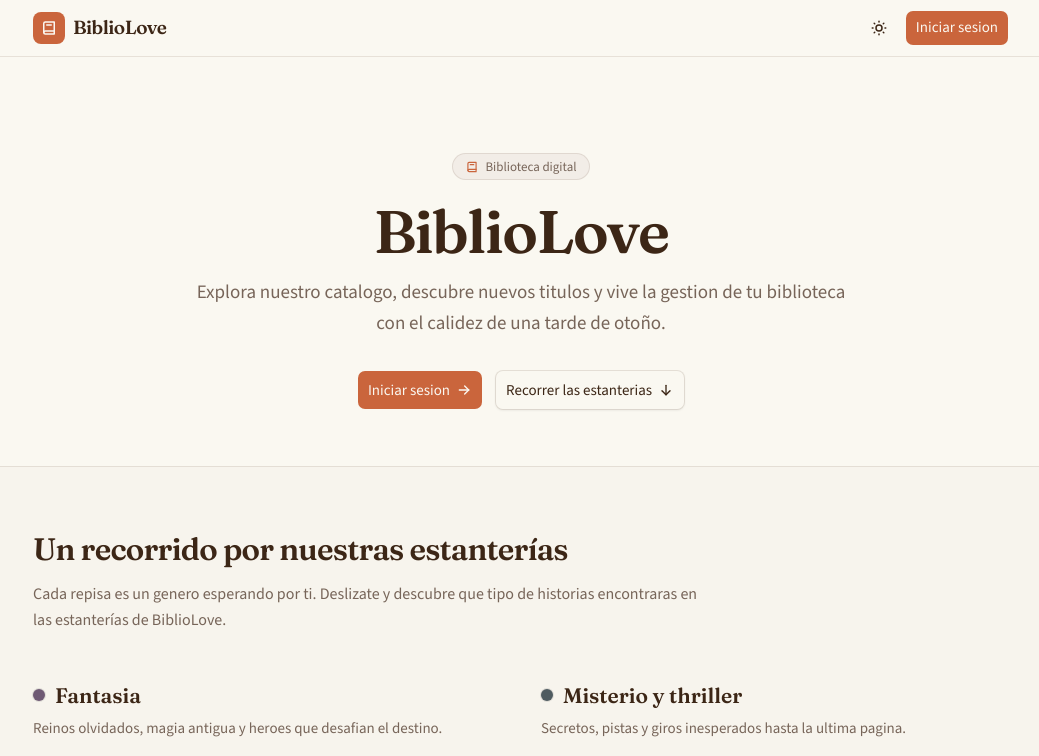
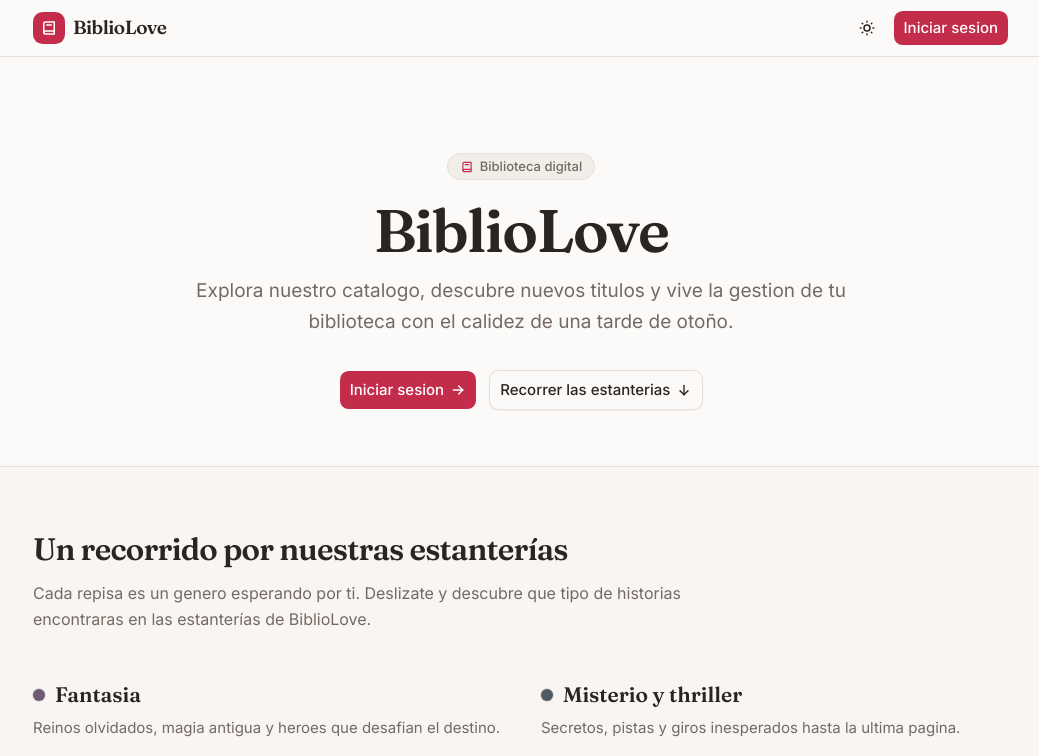
Before and after one commit to MalvarezU/BiblioLove, a Next.js app: page / in a window 1280 px wide. Shown: the top 756 px of the page, without its empty margins (119-1158 px from the left). Built offline with nearby package versions, Linux system fonts and the light colour scheme; no server answers.

Commit message:
feat(identidad): aplicar paleta BibloLove (borgona/crema/tinta) y fuentes Fraunces+Inter

```diff
--- a/app/globals.css
+++ b/app/globals.css
@@ -18,7 +18,8 @@
 @theme inline {
   --color-background: var(--background);
   --color-foreground: var(--foreground);
-  --font-sans: var(--font-sans);
+  --font-sans: var(--font-inter);
+  --font-display: var(--font-fraunces);
   --font-mono: var(--font-geist-mono);
   --font-heading: var(--font-display);
   --color-sidebar-ring: var(--sidebar-ring);
@@ -53,6 +54,7 @@
   --color-popover: var(--popover);
   --color-card-foreground: var(--card-foreground);
   --color-card: var(--card);
+  --color-rating: var(--rating);
   --radius-sm: calc(var(--radius) * 0.6);
   --radius-md: calc(var(--radius) * 0.8);
   --radius-lg: var(--radius);
@@ -62,81 +64,85 @@
   --radius-4xl: calc(var(--radius) * 2.6);
 }
 
-/* Tema claro: papel crema, marrones calidos y naranjas otonales */
+/* BibloLove — claro: crema papel, tinta cafe y borgona love */
 :root {
-  --background: oklch(0.978 0.009 88);
-  --foreground: oklch(0.29 0.042 55);
-  --card: oklch(0.996 0.005 92);
-  --card-foreground: oklch(0.29 0.042 55);
-  --popover: oklch(0.996 0.005 92);
-  --popover-foreground: oklch(0.29 0.042 55);
-  --primary: oklch(0.62 0.14 42);
-  --primary-foreground: oklch(0.98 0.01 90);
-  --secondary: oklch(0.94 0.015 105);
-  --secondary-foreground: oklch(0.33 0.04 55);
-  --muted: oklch(0.948 0.01 75);
-  --muted-foreground: oklch(0.52 0.03 55);
-  --accent: oklch(0.925 0.04 60);
-  --accent-foreground: oklch(0.31 0.04 55);
-  --destructive: oklch(0.55 0.16 30);
-  --success: oklch(0.6 0.1 150);
-  --warning: oklch(0.72 0.12 72);
-  --info: oklch(0.6 0.08 235);
-  --border: oklch(0.5 0.045 55 / 0.15);
-  --input: oklch(0.5 0.045 55 / 0.24);
-  --ring: oklch(0.62 0.14 42);
-  --chart-1: oklch(0.75 0.11 65);
-  --chart-2: oklch(0.7 0.09 145);
-  --chart-3: oklch(0.65 0.12 40);
-  --chart-4: oklch(0.68 0.1 85);
-  --chart-5: oklch(0.6 0.07 30);
-  --radius: 0.625rem;
-  --sidebar: oklch(0.96 0.012 82);
-  --sidebar-foreground: oklch(0.28 0.04 55);
-  --sidebar-primary: oklch(0.6 0.13 45);
-  --sidebar-primary-foreground: oklch(0.98 0.01 90);
-  --sidebar-accent: oklch(0.91 0.025 75);
-  --sidebar-accent-foreground: oklch(0.3 0.04 55);
-  --sidebar-border: oklch(0.5 0.045 55 / 0.14);
-  --sidebar-ring: oklch(0.62 0.14 42);
+  --radius: 0.75rem;
+  --background: hsl(40 33% 98%);
+  --foreground: hsl(24 10% 15%);
+  --card: hsl(0 0% 100%);
+  --card-foreground: hsl(24 10% 15%);
+  --popover: hsl(0 0% 100%);
+  --popover-foreground: hsl(24 10% 15%);
+  --primary: hsl(348 63% 47%);
+  --primary-foreground: hsl(0 0% 100%);
+  --secondary: hsl(35 25% 90%);
+  --secondary-foreground: hsl(24 10% 22%);
+  --muted: hsl(35 20% 93%);
+  --muted-foreground: hsl(25 8% 42%);
+  --accent: hsl(38 45% 90%);
+  --accent-foreground: hsl(24 10% 20%);
+  --destructive: hsl(0 72% 45%);
+  --success: hsl(140 40% 40%);
+  --warning: hsl(38 80% 50%);
+  --info: hsl(25 8% 42%);
+  --border: hsl(35 15% 87%);
+  --input: hsl(35 15% 87%);
+  --ring: hsl(348 63% 47%);
+  --rating: hsl(38 80% 50%);
+  --rating-strong: hsl(38 80% 43%);
+  --chart-1: hsl(348 63% 47%);
+  --chart-2: hsl(38 80% 50%);
+  --chart-3: hsl(140 20% 40%);
+  --chart-4: hsl(25 60% 55%);
+  --chart-5: hsl(330 40% 55%);
+  --sidebar: hsl(35 25% 94%);
+  --sidebar-foreground: hsl(24 10% 15%);
+  --sidebar-primary: hsl(348 63% 47%);
+  --sidebar-primary-foreground: hsl(0 0% 100%);
+  --sidebar-accent: hsl(38 45% 90%);
+  --sidebar-accent-foreground: hsl(24 10% 20%);
+  --sidebar-border: hsl(35 15% 87%);
+  --sidebar-ring: hsl(348 63% 47%);
 }
 
-/* Tema oscuro: marron-carbon calido, crema y ambar */
+/* BibloLove — oscuro: chocolate calido para lectura nocturna */
 .dark {
-  --background: oklch(0.2 0.014 68);
-  --foreground: oklch(0.95 0.015 85);
-  --card: oklch(0.245 0.017 68);
-  --card-foreground: oklch(0.95 0.015 85);
-  --popover: oklch(0.245 0.017 68);
-  --popover-foreground: oklch(0.95 0.015 85);
-  --primary: oklch(0.75 0.13 55);
-  --primary-foreground: oklch(0.2 0.03 45);
-  --secondary: oklch(0.31 0.02 85);
-  --secondary-foreground: oklch(0.95 0.015 85);
-  --muted: oklch(0.285 0.015 60);
-  --muted-foreground: oklch(0.7 0.02 65);
-  --accent: oklch(0.33 0.035 55);
-  --accent-foreground: oklch(0.95 0.015 85);
-  --destructive: oklch(0.65 0.15 30);
-  --success: oklch(0.72 0.11 150);
-  --warning: oklch(0.78 0.12 75);
-  --info: oklch(0.7 0.08 235);
-  --border: oklch(0.95 0.015 85 / 0.1);
-  --input: oklch(0.95 0.015 85 / 0.16);
-  --ring: oklch(0.75 0.13 55);
-  --chart-1: oklch(0.75 0.11 65);
-  --chart-2: oklch(0.7 0.09 145);
-  --chart-3: oklch(0.65 0.12 40);
-  --chart-4: oklch(0.68 0.1 85);
-  --chart-5: oklch(0.6 0.07 30);
-  --sidebar: oklch(0.24 0.017 65);
-  --sidebar-foreground: oklch(0.95 0.015 85);
-  --sidebar-primary: oklch(0.72 0.12 50);
-  --sidebar-primary-foreground: oklch(0.2 0.03 45);
-  --sidebar-accent: oklch(0.31 0.025 60);
-  --sidebar-accent-foreground: oklch(0.95 0.015 85);
-  --sidebar-border: oklch(0.95 0.015 85 / 0.1);
-  --sidebar-ring: oklch(0.75 0.13 55);
+  --background: hsl(20 8% 10%);
+  --foreground: hsl(35 20% 92%);
+  --card: hsl(20 8% 13%);
+  --card-foreground: hsl(35 20% 92%);
+  --popover: hsl(20 8% 13%);
+  --popover-foreground: hsl(35 20% 92%);
+  --primary: hsl(348 70% 53%);
+  --primary-foreground: hsl(0 0% 100%);
+  --secondary: hsl(20 6% 18%);
+  --secondary-foreground: hsl(35 20% 90%);
+  --muted: hsl(20 6% 16%);
+  --muted-foreground: hsl(30 8% 62%);
+  --accent: hsl(20 6% 18%);
+  --accent-foreground: hsl(35 20% 92%);
+  --destructive: hsl(0 62% 55%);
+  --success: hsl(140 30% 50%);
+  --warning: hsl(38 90% 62%);
+  --info: hsl(30 8% 62%);
+  --border: hsl(30 10% 20%);
+  --input: hsl(30 10% 20%);
+  --ring: hsl(348 70% 53%);
+  --rating: hsl(38 90% 62%);
+  --rating-strong: hsl(38 80% 50%);
+  --chart-1: hsl(348 70% 58%);
+  --chart-2: hsl(38 90% 62%);
+  --chart-3: hsl(140 20% 50%);
+  --chart-4: hsl(25 60% 60%);
+  --chart-5: hsl(330 40% 60%);
+  --sidebar: hsl(20 8% 12%);
+  --sidebar-foreground: hsl(35 20% 92%);
+  --sidebar-primary: hsl(348 70% 53%);
+  --sidebar-primary-foreground: hsl(0 0% 100%);
+  --sidebar-accent: hsl(20 6% 18%);
+  --sidebar-accent-foreground: hsl(35 20% 92%);
+  --sidebar-border: hsl(30 10% 20%);
+  --sidebar-ring: hsl(348 70% 53%);
 }
 
 @layer base {
@@ -152,7 +158,27 @@
   html {
     @apply font-sans;
   }
+  ::selection {
+    background: hsl(348 63% 47% / 0.2);
+  }
 }
+
+/* Animaciones de la identidad BibloLove */
+@keyframes heartbeat {
+  0% { transform: scale(1); }
+  25% { transform: scale(1.35); }
+  50% { transform: scale(0.92); }
+  75% { transform: scale(1.15); }
+  100% { transform: scale(1); }
+}
+.heart-pop { animation: heartbeat 0.6s ease-in-out; transform-origin: center; }
+
+@keyframes float-soft {
+  0%, 100% { transform: translateY(0); }
+  50% { transform: translateY(-10px); }
+}
+.float-soft { animation: float-soft 5s ease-in-out infinite; }
+.float-soft-delayed { animation: float-soft 6s ease-in-out 1.2s infinite; }
 
 /* Menús y selects sin efecto de vidrio: fondos solidos */
 [data-slot="dropdown-menu-content"],
--- a/app/layout.tsx
+++ b/app/layout.tsx
@@ -1,17 +1,17 @@
 import type { Metadata } from 'next';
-import { Fraunces, Source_Sans_3 } from 'next/font/google';
+import { Fraunces, Inter } from 'next/font/google';
 import { ThemeProvider } from '@/components/theme-provider';
 import './globals.css';
 
-const sans = Source_Sans_3({
+const inter = Inter({
   subsets: ['latin'],
-  variable: '--font-sans',
+  variable: '--font-inter',
   display: 'swap',
 });
 
-const display = Fraunces({
+const fraunces = Fraunces({
   subsets: ['latin'],
-  variable: '--font-display',
+  variable: '--font-fraunces',
   display: 'swap',
 });
 
@@ -27,7 +27,7 @@ export default function RootLayout({ children }: LayoutProps<'/'>) {
     <html
       lang="es"
       suppressHydrationWarning
-      className={`${sans.variable} ${display.variable} h-full`}
+      className={`${inter.variable} ${fraunces.variable} h-full`}
     >
       <body className="min-h-full flex flex-col bg-background text-foreground antialiased font-sans">
         <ThemeProvider>{children}</ThemeProvider>
```
